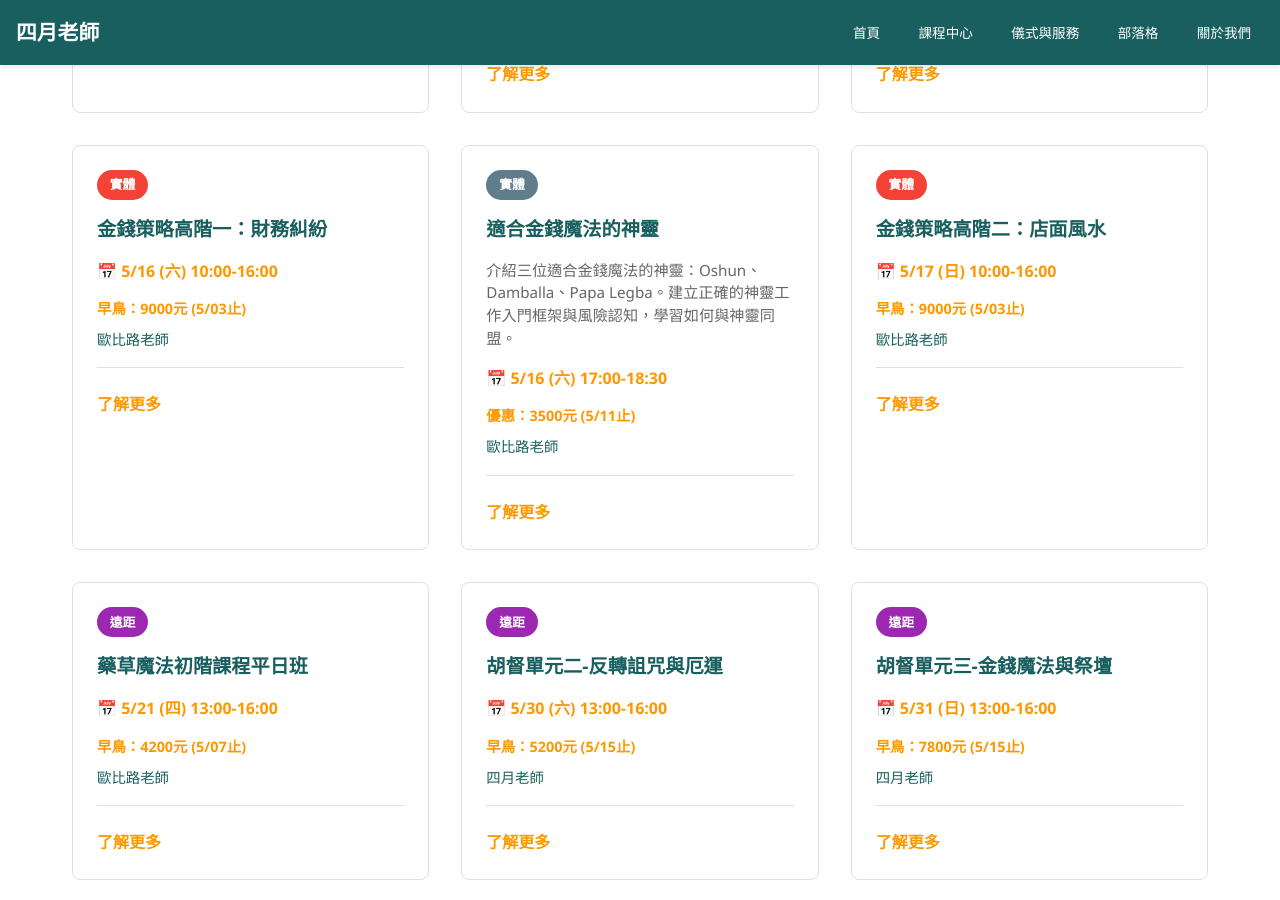
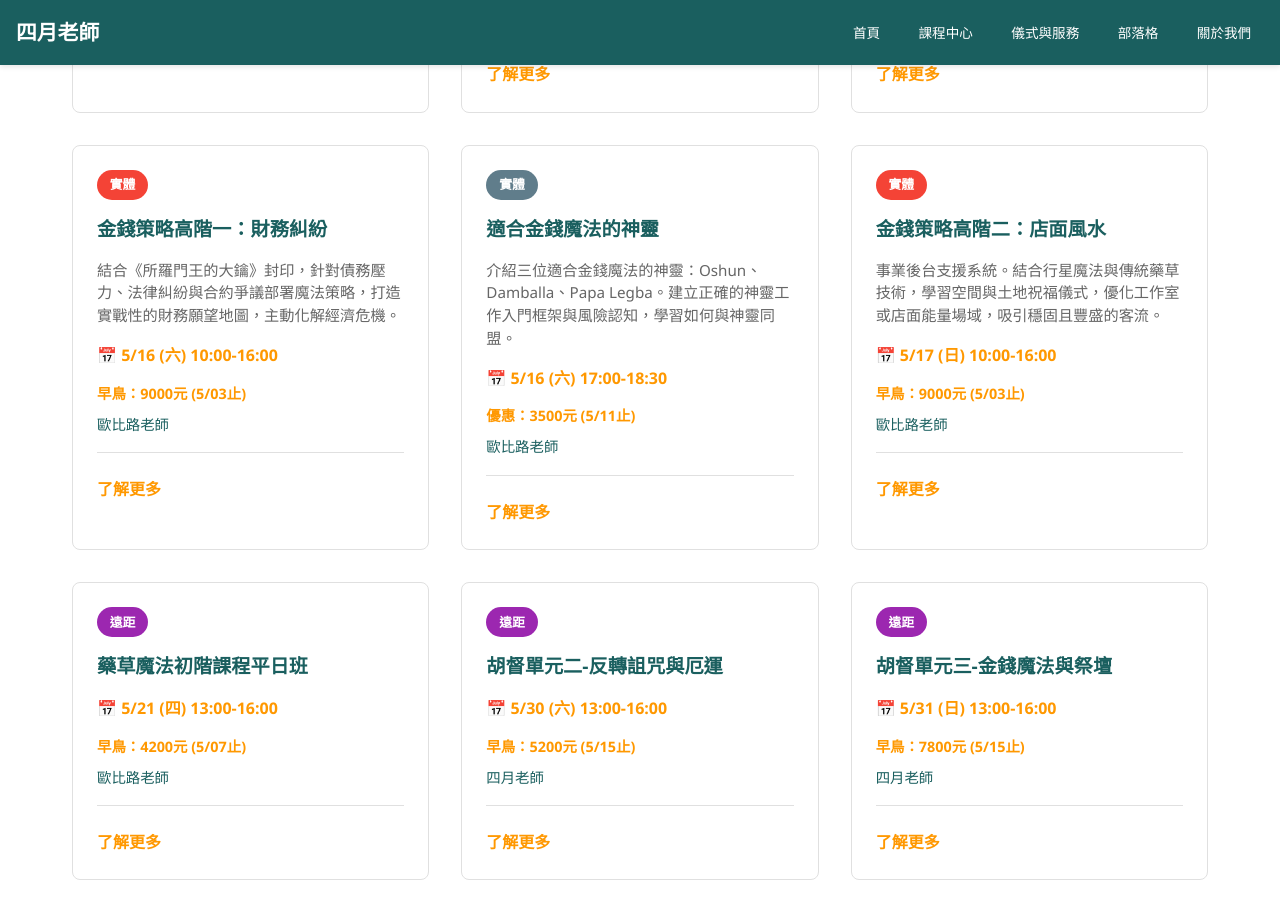
Before and after one commit to light4uliuphone-lang/hoodoo, a Jekyll site: the page built from index.html, in a window 1280 px wide and 900 px high, scrolled down 1819 px. Built offline with Jekyll 4.4.1, drawn with Linux system fonts in a browser that asks for light colours.

Commit message:
Update index.html

```diff
--- a/index.html
+++ b/index.html
@@ -127,13 +127,13 @@ title: 四月老師 - 魔法課程中心
             <div class="course-card">
                 <div class="course-tag" style="background-color: #f44336;">實體</div>
                 <h3>金錢策略高階一：財務糾紛</h3>
-                <p></p>
+                <p>結合《所羅門王的大鑰》封印，針對債務壓力、法律糾紛與合約爭議部署魔法策略，打造實戰性的財務願望地圖，主動化解經濟危機。</p>
                 <div class="course-info">
                     <div style="margin-bottom: 5px; color: #ff9800; font-weight: bold;">📅 5/16 (六) 10:00-16:00</div>
                     <span class="price">早鳥：9000元 (5/03止)</span>
                     <span class="teacher">歐比路老師</span>
                 </div>
-                <a href="/course.html" class="learn-more">了解更多</a>
+                <a href="/courses/course-012/" class="learn-more">了解更多</a>
             </div>
 
             <div class="course-card">
@@ -151,13 +151,13 @@ title: 四月老師 - 魔法課程中心
             <div class="course-card">
                 <div class="course-tag" style="background-color: #f44336;">實體</div>
                 <h3>金錢策略高階二：店面風水</h3>
-                <p></p>
+                <p>事業後台支援系統。結合行星魔法與傳統藥草技術，學習空間與土地祝福儀式，優化工作室或店面能量場域，吸引穩固且豐盛的客流。</p>
                 <div class="course-info">
                     <div style="margin-bottom: 5px; color: #ff9800; font-weight: bold;">📅 5/17 (日) 10:00-16:00</div>
                     <span class="price">早鳥：9000元 (5/03止)</span>
                     <span class="teacher">歐比路老師</span>
                 </div>
-                <a href="/course.html" class="learn-more">了解更多</a>
+                <a href="/courses/course-013/" class="learn-more">了解更多</a>
             </div>
 
             <div class="course-card">
```
